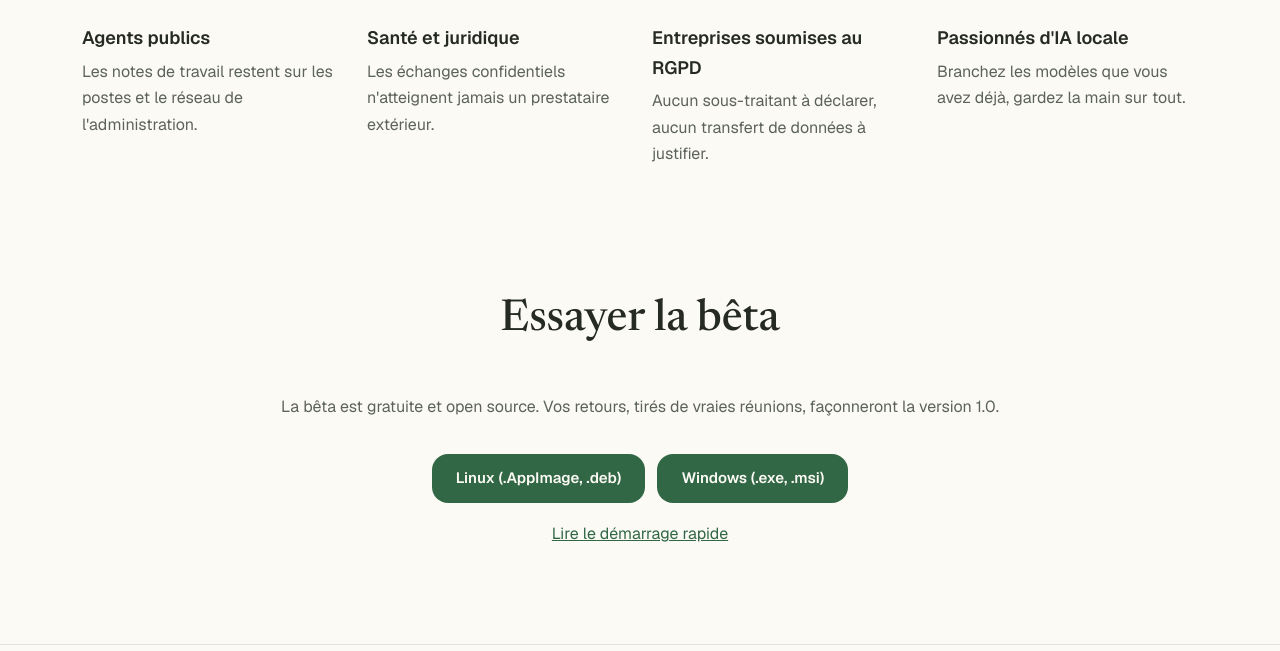
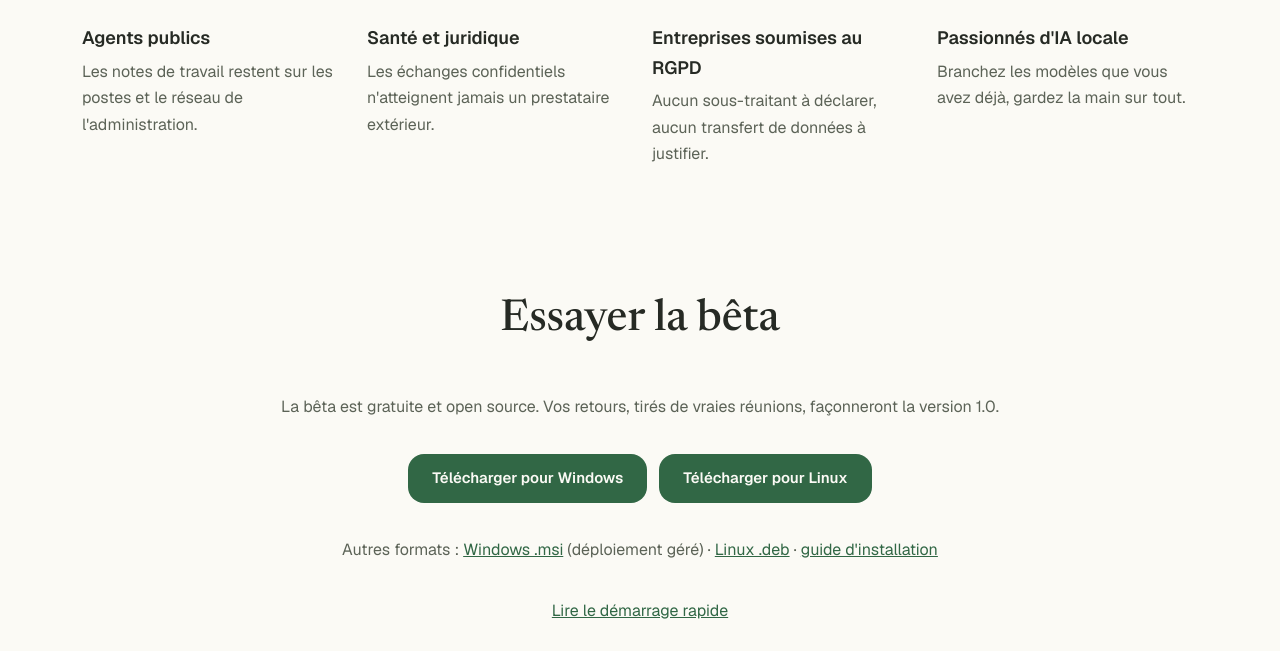
Before and after one commit to WillIsback/syntheo.studio, a plain HTML site: page fr/index.html in a window 1280 px wide. Shown: the part 4201-4852 px from the top of the page. Drawn offline with Linux system fonts and the light colour scheme.

Commit message:
fix: boutons de téléchargement directs (installeur Windows, AppImage) (#1)
Les boutons menaient à la page de la release GitHub. Ils téléchargent
maintenant le fichier de la dernière version ; .msi, .deb et le guide
d'installation restent proposés en lien secondaire.

Refs WillIsback/Syntheo#737


Claude-Session: https://claude.ai/code/session_018APxuFAR4h2S4VoGJfJb83

Co-authored-by: Claude Opus 5.5 <noreply@anthropic.com>

```diff
--- a/fr/index.html
+++ b/fr/index.html
@@ -186,9 +186,10 @@
   <h2 id="download-title" class="section-title">Essayer la bêta</h2>
   <p class="muted">La bêta est gratuite et open source. Vos retours, tirés de vraies réunions, façonneront la version 1.0.</p>
   <div class="actions">
-    <a class="btn btn-primary" href="https://github.com/WillIsback/Syntheo/releases/latest">Linux (.AppImage, .deb)</a>
-    <a class="btn btn-primary" href="https://github.com/WillIsback/Syntheo/releases/latest">Windows (.exe, .msi)</a>
+    <a class="btn btn-primary" href="https://github.com/WillIsback/Syntheo/releases/latest/download/Syntheo-windows-x64-setup.exe">Télécharger pour Windows</a>
+    <a class="btn btn-primary" href="https://github.com/WillIsback/Syntheo/releases/latest/download/Syntheo-linux-x86_64.AppImage">Télécharger pour Linux</a>
   </div>
+  <p class="muted">Autres formats : <a href="https://github.com/WillIsback/Syntheo/releases/latest/download/Syntheo-windows-x64.msi">Windows .msi</a> (déploiement géré) · <a href="https://github.com/WillIsback/Syntheo/releases/latest/download/Syntheo-linux-amd64.deb">Linux .deb</a> · <a href="https://docs.syntheo.studio/fr/desktop-installation">guide d'installation</a></p>
   <a href="https://docs.syntheo.studio/quickstart">Lire le démarrage rapide</a>
 </section>
 </main>
```
Also changed, not shown: index.html (+3 -2 lines).
